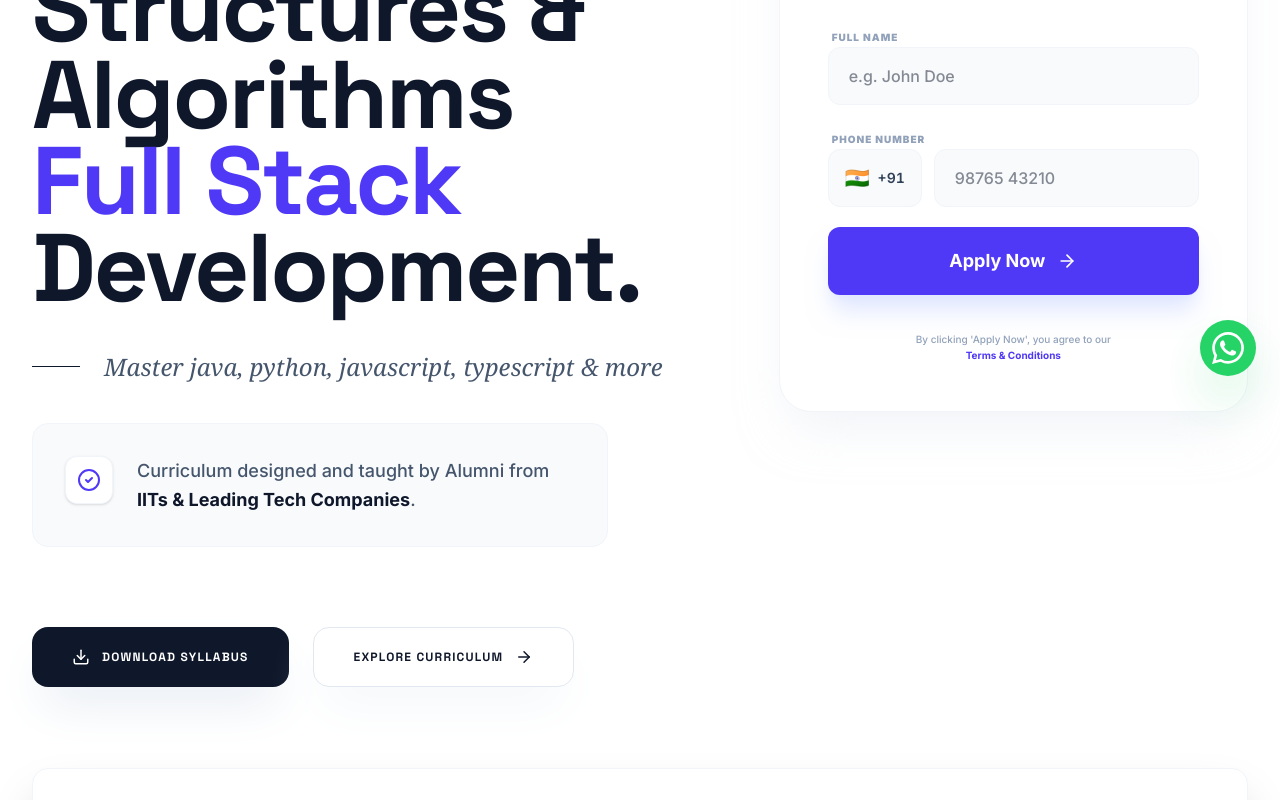
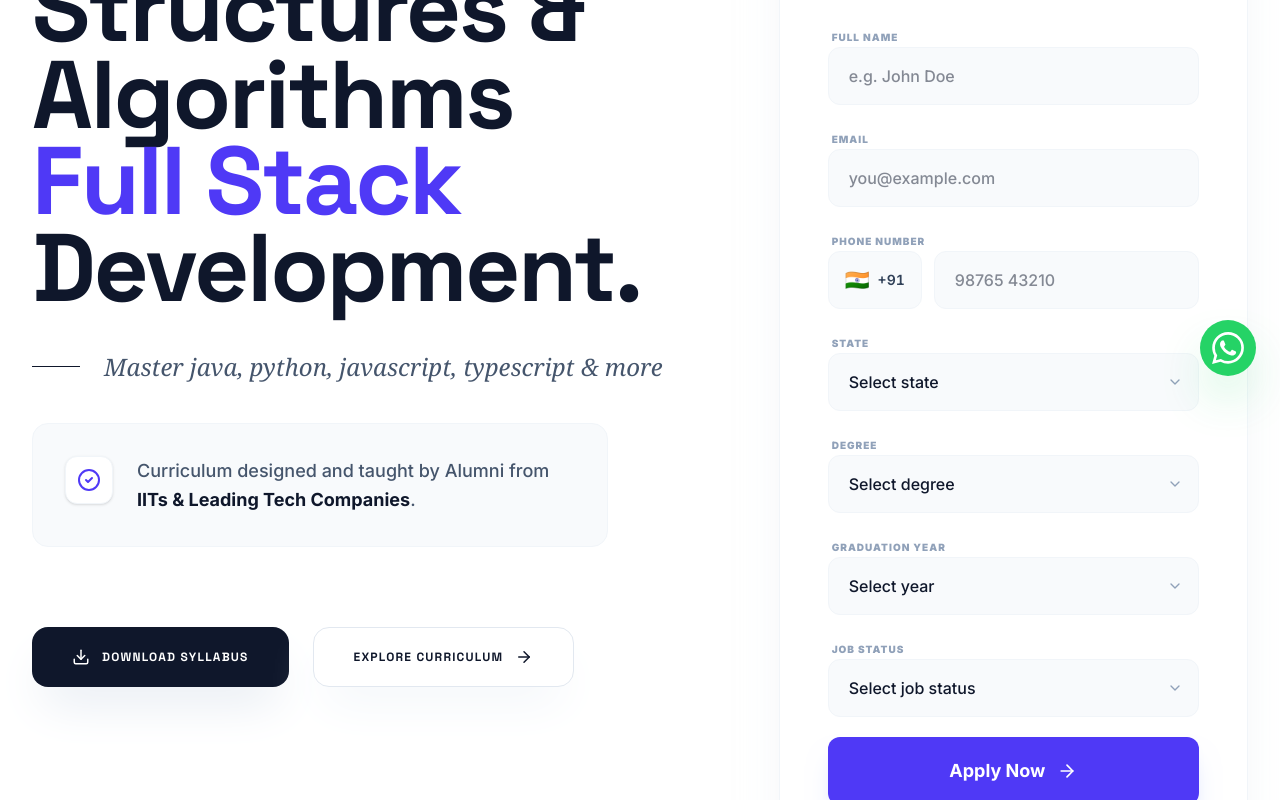
Before and after one commit to CareerXP/careerdcode, a Next.js app: page /courses/dsa-mastery in a window 1280 px wide. Shown: the part 400-1200 px from the top of the page. Built offline with nearby package versions, Linux system fonts and the light colour scheme.

Commit message:
feat: Enhance CourseDetailsClient with additional input fields for email, state, degree, graduation year, and job status; improve validation logic for course applications

```diff
--- a/components/CourseDetailsClient.tsx
+++ b/components/CourseDetailsClient.tsx
@@ -1,13 +1,10 @@
 "use client";
 
-import { motion, AnimatePresence } from 'motion/react';
 import {
-  ChevronRight,
   CheckCircle2,
   ArrowRight,
   Download,
-  Quote,
-  Linkedin
+  ChevronDown,
 } from 'lucide-react';
 import { Course } from '@/data/courses';
 import TrustedCompanies from '@/components/TrustedCompanies';
@@ -38,6 +35,41 @@ const COURSE_APPLY_WEBHOOK =
 
 const IN_COUNTRY_CODE = '+91';
 
+const DEGREE_OPTIONS = [
+  'BE',
+  'B.Tech',
+  'ME',
+  'M.Tech',
+  'BCA',
+  'MCA',
+  'B.Sc',
+  'Diploma',
+  'BBA',
+  'MBA',
+  'Others',
+] as const;
+
+const GRADUATION_YEARS = Array.from({ length: 12 }, (_, i) => String(2015 + i));
+
+const JOB_STATUS_OPTIONS = [
+  'Working Professional',
+  'Student',
+  'Graduated Not Employed',
+] as const;
+
+const STATE_OPTIONS = [
+  'Delhi',
+  'Maharashtra',
+  'Karnataka',
+  'Uttar Pradesh',
+] as const;
+
+function isValidEmail(value: string): boolean {
+  const t = value.trim();
+  if (!t) return false;
+  return /^[^\s@]+@[^\s@]+\.[^\s@]+$/.test(t);
+}
+
 /** Digits only; accepts 10-digit mobile or common prefixes (0 / 91). */
 function normalizeIndianMobile(input: string): string {
   let d = input.replace(/\D/g, '');
@@ -46,13 +78,36 @@ function normalizeIndianMobile(input: string): string {
   return d;
 }
 
-function validateCourseApply(name: string, phoneDigits: string): string | null {
+function validateCourseApply(
+  name: string,
+  email: string,
+  phoneDigits: string,
+  state: string,
+  degree: string,
+  graduationYear: string,
+  jobStatus: string
+): string | null {
   const n = name.trim();
   if (n.length < 2) {
     return 'Please enter your full name (at least 2 characters).';
   }
   if (n.length > 120) {
     return 'Name is too long.';
+  }
+  if (!isValidEmail(email)) {
+    return 'Please enter a valid email address.';
+  }
+  if (!state) {
+    return 'Please select your state.';
+  }
+  if (!degree) {
+    return 'Please select your degree.';
+  }
+  if (!graduationYear) {
+    return 'Please select your graduation year.';
+  }
+  if (!jobStatus) {
+    return 'Please select your job status.';
   }
   if (phoneDigits.length !== 10) {
     return 'Enter a valid 10-digit Indian mobile number.';
@@ -68,7 +123,12 @@ export default function CourseDetailsClient({ course, nextBatchDate }: CourseDet
   const [wordIndex, setWordIndex] = useState(0);
 
   const [applyName, setApplyName] = useState('');
+  const [applyEmail, setApplyEmail] = useState('');
   const [applyPhone, setApplyPhone] = useState('');
+  const [applyState, setApplyState] = useState('');
+  const [applyDegree, setApplyDegree] = useState('');
+  const [applyGraduationYear, setApplyGraduationYear] = useState('');
+  const [applyJobStatus, setApplyJobStatus] = useState('');
   const [applyStatus, setApplyStatus] = useState<
     | { kind: 'idle' }
     | { kind: 'loading' }
@@ -82,7 +142,15 @@ export default function CourseDetailsClient({ course, nextBatchDate }: CourseDet
 
     const name = applyName.trim();
     const number = normalizeIndianMobile(applyPhone);
-    const validationError = validateCourseApply(name, number);
+    const validationError = validateCourseApply(
+      name,
+      applyEmail,
+      number,
+      applyState,
+      applyDegree,
+      applyGraduationYear,
+      applyJobStatus
+    );
     if (validationError) {
       setApplyStatus({ kind: 'error', message: validationError });
       return;
@@ -102,11 +170,16 @@ export default function CourseDetailsClient({ course, nextBatchDate }: CourseDet
             category: course.category,
           },
           name,
+          email: applyEmail.trim(),
           whatsapp: {
             countryCode: IN_COUNTRY_CODE,
             number,
             full: `${IN_COUNTRY_CODE}${number}`,
           },
+          state: applyState,
+          degree: applyDegree,
+          graduationYear: applyGraduationYear,
+          jobStatus: applyJobStatus,
           submittedAt: new Date().toISOString(),
         }),
       });
@@ -120,7 +193,12 @@ export default function CourseDetailsClient({ course, nextBatchDate }: CourseDet
         message: "Thanks! We'll reach out shortly.",
       });
       setApplyName('');
+      setApplyEmail('');
       setApplyPhone('');
+      setApplyState('');
+      setApplyDegree('');
+      setApplyGraduationYear('');
+      setApplyJobStatus('');
     } catch (err) {
       const message =
         err instanceof Error ? err.message : 'Something went wrong. Please try again.';
@@ -242,6 +320,24 @@ export default function CourseDetailsClient({ course, nextBatchDate }: CourseDet
                   </div>
 
                   <div className="space-y-1.5">
+                    <label htmlFor="course-apply-email" className="text-[10px] font-black text-slate-400 uppercase tracking-widest ml-1">Email</label>
+                    <input
+                      id="course-apply-email"
+                      type="email"
+                      name="email"
+                      value={applyEmail}
+                      onChange={(e) => {
+                        setApplyEmail(e.target.value);
+                        if (applyStatus.kind === 'error') setApplyStatus({ kind: 'idle' });
+                      }}
+                      autoComplete="email"
+                      inputMode="email"
+                      placeholder="you@example.com"
+                      className="w-full bg-slate-50 border border-slate-100 rounded-xl py-4 px-5 text-slate-900 focus:outline-none focus:border-indigo-500 transition-colors font-medium"
+                    />
+                  </div>
+
+                  <div className="space-y-1.5">
                     <label htmlFor="course-apply-phone" className="text-[10px] font-black text-slate-400 uppercase tracking-widest ml-1">Phone Number</label>
                     <div className="flex gap-3">
                       <div
@@ -266,6 +362,130 @@ export default function CourseDetailsClient({ course, nextBatchDate }: CourseDet
                         autoComplete="tel"
                         placeholder="98765 43210"
                         className="min-w-0 flex-1 bg-slate-50 border border-slate-100 rounded-xl py-4 px-5 text-slate-900 focus:outline-none focus:border-indigo-500 transition-colors font-medium"
+                      />
+                    </div>
+                  </div>
+
+                  <div className="space-y-1.5">
+                    <label htmlFor="course-apply-state" className="text-[10px] font-black text-slate-400 uppercase tracking-widest ml-1">State</label>
+                    <div className="relative">
+                      <select
+                        id="course-apply-state"
+                        name="state"
+                        value={applyState}
+                        onChange={(e) => {
+                          setApplyState(e.target.value);
+                          if (applyStatus.kind === 'error') setApplyStatus({ kind: 'idle' });
+                        }}
+                        className={`w-full appearance-none bg-slate-50 border border-slate-100 rounded-xl py-4 px-5 pr-10 text-slate-900 focus:outline-none focus:border-indigo-500 transition-colors font-medium ${
+                          applyState ? '' : 'text-slate-400'
+                        }`}
+                      >
+                        <option value="" disabled>
+                          Select state
+                        </option>
+                        {STATE_OPTIONS.map((s) => (
+                          <option key={s} value={s} className="text-slate-900">
+                            {s}
+                          </option>
+                        ))}
+                      </select>
+                      <ChevronDown
+                        className="pointer-events-none absolute right-4 top-1/2 h-4 w-4 -translate-y-1/2 text-slate-400"
+                        aria-hidden
+                      />
+                    </div>
+                  </div>
+
+                  <div className="space-y-1.5">
+                    <label htmlFor="course-apply-degree" className="text-[10px] font-black text-slate-400 uppercase tracking-widest ml-1">Degree</label>
+                    <div className="relative">
+                      <select
+                        id="course-apply-degree"
+                        name="degree"
+                        value={applyDegree}
+                        onChange={(e) => {
+                          setApplyDegree(e.target.value);
+                          if (applyStatus.kind === 'error') setApplyStatus({ kind: 'idle' });
+                        }}
+                        className={`w-full appearance-none bg-slate-50 border border-slate-100 rounded-xl py-4 px-5 pr-10 text-slate-900 focus:outline-none focus:border-indigo-500 transition-colors font-medium ${
+                          applyDegree ? '' : 'text-slate-400'
+                        }`}
+                      >
+                        <option value="" disabled>
+                          Select degree
+                        </option>
+                        {DEGREE_OPTIONS.map((d) => (
+                          <option key={d} value={d} className="text-slate-900">
+                            {d}
+                          </option>
+                        ))}
+                      </select>
+                      <ChevronDown
+                        className="pointer-events-none absolute right-4 top-1/2 h-4 w-4 -translate-y-1/2 text-slate-400"
+                        aria-hidden
+                      />
+                    </div>
+                  </div>
+
+                  <div className="space-y-1.5">
+                    <label htmlFor="course-apply-grad-year" className="text-[10px] font-black text-slate-400 uppercase tracking-widest ml-1">Graduation Year</label>
+                    <div className="relative">
+                      <select
+                        id="course-apply-grad-year"
+                        name="graduationYear"
+                        value={applyGraduationYear}
+                        onChange={(e) => {
+                          setApplyGraduationYear(e.target.value);
+                          if (applyStatus.kind === 'error') setApplyStatus({ kind: 'idle' });
+                        }}
+                        className={`w-full appearance-none bg-slate-50 border border-slate-100 rounded-xl py-4 px-5 pr-10 text-slate-900 focus:outline-none focus:border-indigo-500 transition-colors font-medium ${
+                          applyGraduationYear ? '' : 'text-slate-400'
+                        }`}
+                      >
+                        <option value="" disabled>
+                          Select year
+                        </option>
+                        {GRADUATION_YEARS.map((y) => (
+                          <option key={y} value={y} className="text-slate-900">
+                            {y}
+                          </option>
+                        ))}
+                      </select>
+                      <ChevronDown
+                        className="pointer-events-none absolute right-4 top-1/2 h-4 w-4 -translate-y-1/2 text-slate-400"
+                        aria-hidden
+                      />
+                    </div>
+                  </div>
+
+                  <div className="space-y-1.5">
+                    <label htmlFor="course-apply-job-status" className="text-[10px] font-black text-slate-400 uppercase tracking-widest ml-1">Job status</label>
+                    <div className="relative">
+                      <select
+                        id="course-apply-job-status"
+                        name="jobStatus"
+                        value={applyJobStatus}
+                        onChange={(e) => {
+                          setApplyJobStatus(e.target.value);
+                          if (applyStatus.kind === 'error') setApplyStatus({ kind: 'idle' });
+                        }}
+                        className={`w-full appearance-none bg-slate-50 border border-slate-100 rounded-xl py-4 px-5 pr-10 text-slate-900 focus:outline-none focus:border-indigo-500 transition-colors font-medium ${
+                          applyJobStatus ? '' : 'text-slate-400'
+                        }`}
+                      >
+                        <option value="" disabled>
+                          Select job status
+                        </option>
+                        {JOB_STATUS_OPTIONS.map((j) => (
+                          <option key={j} value={j} className="text-slate-900">
+                            {j}
+                          </option>
+                        ))}
+                      </select>
+                      <ChevronDown
+                        className="pointer-events-none absolute right-4 top-1/2 h-4 w-4 -translate-y-1/2 text-slate-400"
+                        aria-hidden
                       />
                     </div>
                   </div>
```
Also changed, not shown: components/HiringPartnerReview.tsx (+7 -6 lines), components/Navbar.tsx (+12 -5 lines).
